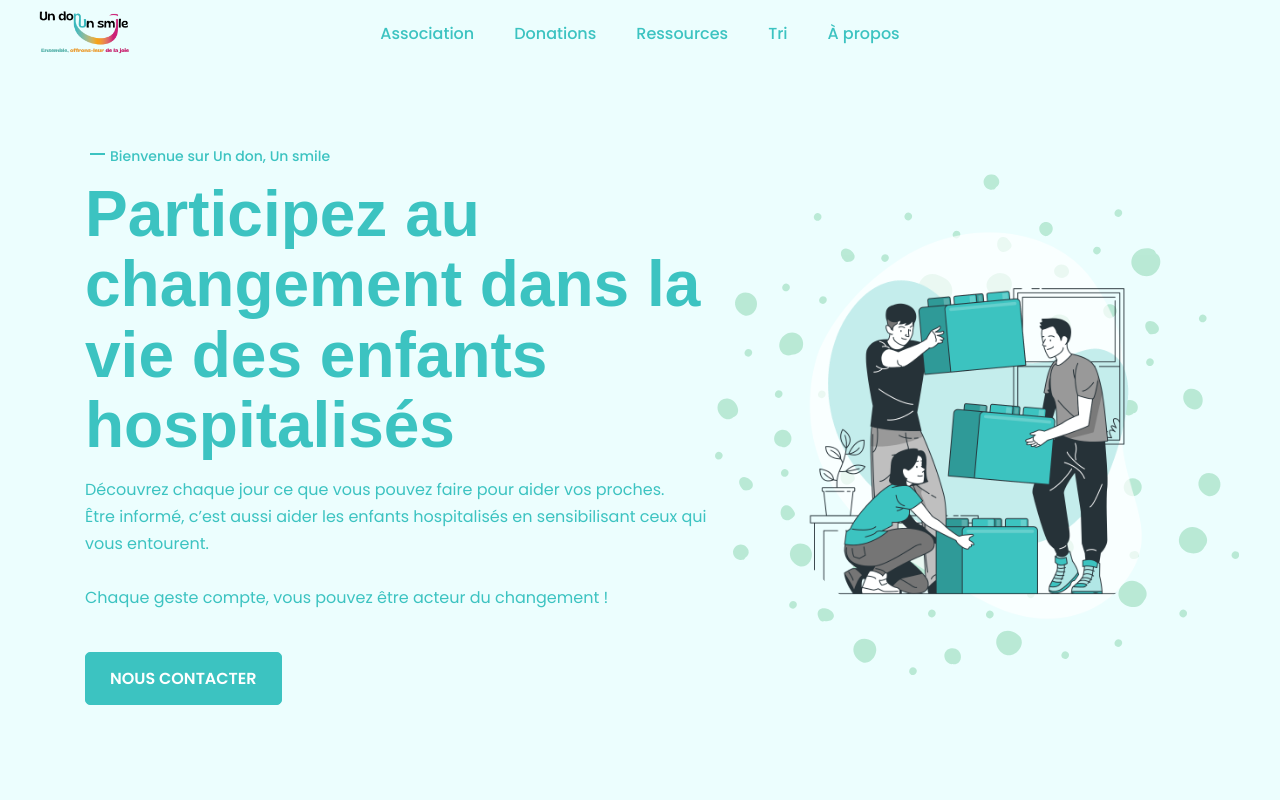
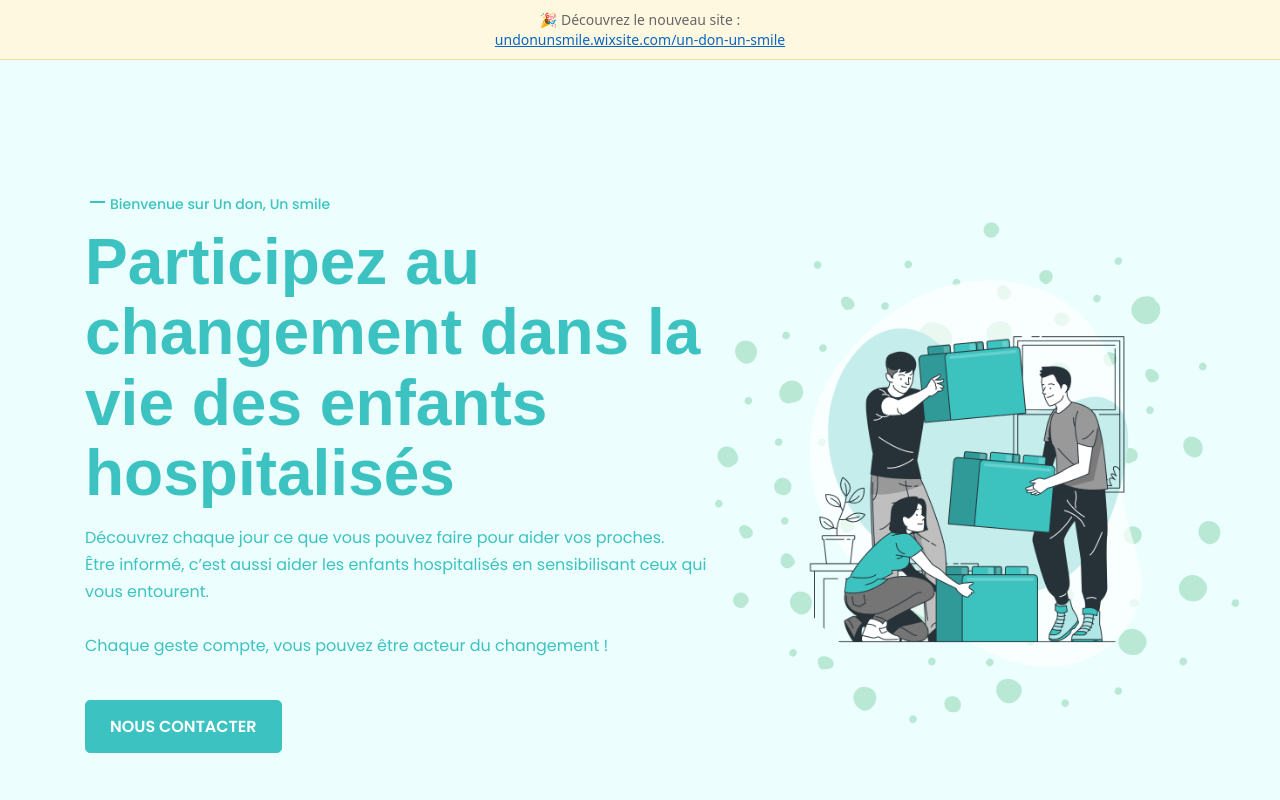
Before and after one commit to UndonUnsmile/undonunsmile, a plain HTML site: page index.html in a window 1280 px wide. Shown: the top 800 px of the page. Drawn offline with nearby package versions, Linux system fonts and the light colour scheme; a web font is replaced by a local one.

Commit message:
Update index.html

```diff
--- a/index.html
+++ b/index.html
@@ -36,6 +36,21 @@
 </head>
 
 <body>
+  <div class="uds-banner">
+  🎉 Découvrez le nouveau site :
+  <a href="https://undonunsmile.wixsite.com/un-don-un-smile">undonunsmile.wixsite.com/un-don-un-smile</a>
+</div>
+<style>
+  .uds-banner{
+    position: fixed; top:0; left:0; right:0;
+    padding:10px 12px; text-align:center;
+    background:#fff8e1; border-bottom:1px solid #f0e0a3;
+    font: 500 14px/1.4 system-ui,-apple-system,Segoe UI,Roboto,Arial,sans-serif;
+    z-index: 9999;
+  }
+  body{ padding-top:48px; } /* pour ne pas masquer le contenu sous le bandeau */
+  .uds-banner a{ color:#0a66c2; text-decoration:underline; }
+</style>
   <!--
     - #HEADER
   -->
```
